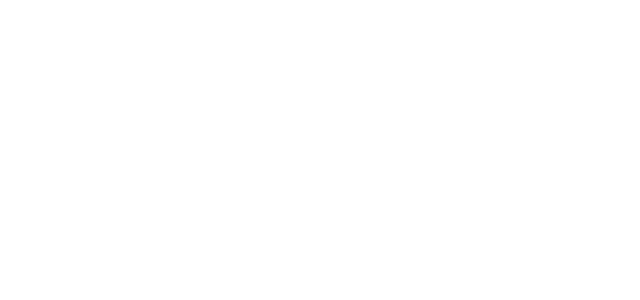
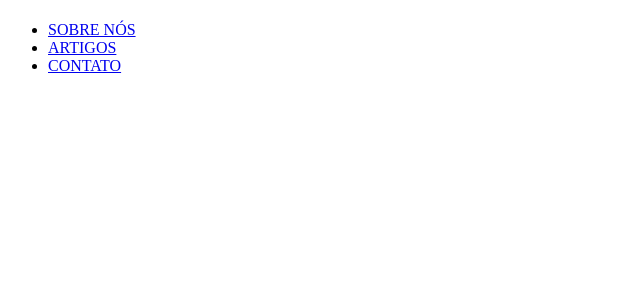
Before and after one commit to LucasDeComi/EstudosSCSS, a React (Vite) app: page /#/ in a window 1280 px wide. Shown: the top 300 px of the page, without its empty margins (0-640 px from the left). Built offline with nearby package versions, Linux system fonts and the light colour scheme.

Commit message:
Criando Header da página

```diff
--- a/index.html
+++ b/index.html
@@ -3,7 +3,6 @@
   <head>
     <meta charset="UTF-8" />
     <meta name="viewport" content="width=device-width, initial-scale=1.0"/>
-    <link rel="stylesheet" href="./src/index.css">
     <link rel="icon" href="./public/assets/icon.png">
     <title>EstudosSCSS</title>
   </head>
--- a/package.json
+++ b/package.json
@@ -12,7 +12,8 @@
   },
   "dependencies": {
     "react": "^19.1.1",
-    "react-dom": "^19.1.1"
+    "react-dom": "^19.1.1",
+    "react-router-dom": "^7.8.2"
   },
   "devDependencies": {
     "@eslint/js": "^9.33.0",
--- a/src/App.jsx
+++ b/src/App.jsx
@@ -1,10 +1,16 @@
 import { useState } from 'react'
+import { HashRouter, Routes, Route } from 'react-router-dom'
+import Home from './pages/Home'
 
 function App() {
 
   return (
     <>
-
+      <HashRouter>
+        <Routes>
+          <Route path="/" element={<Home/>}/>
+        </Routes>
+      </HashRouter>
     </>
   )
 }
--- /dev/null
+++ b/src/components/layout/Header.jsx
@@ -0,0 +1,20 @@
+function Header() {
+    return (
+        <header>
+            <div className="screenMode">
+                <span></span>
+            </div>
+            <h1><a href="index.html"></a>
+            </h1>
+            <nav>
+                <ul>
+                    <li><a href="#">SOBRE NÓS</a></li>
+                    <li><a href="#">ARTIGOS</a></li>
+                    <li><a href="#footer">CONTATO</a></li>
+                </ul>
+            </nav>
+        </header>
+    )
+}
+
+export default Header;
--- /dev/null
+++ b/src/pages/Home.jsx
@@ -0,0 +1,9 @@
+import Header from '../components/layout/Header';
+
+function Home() {
+    return (
+        <Header/>
+    )
+}
+
+export default Home;
```
Also changed, not shown: 1 other file (tests, documents, lock files or other folders).
